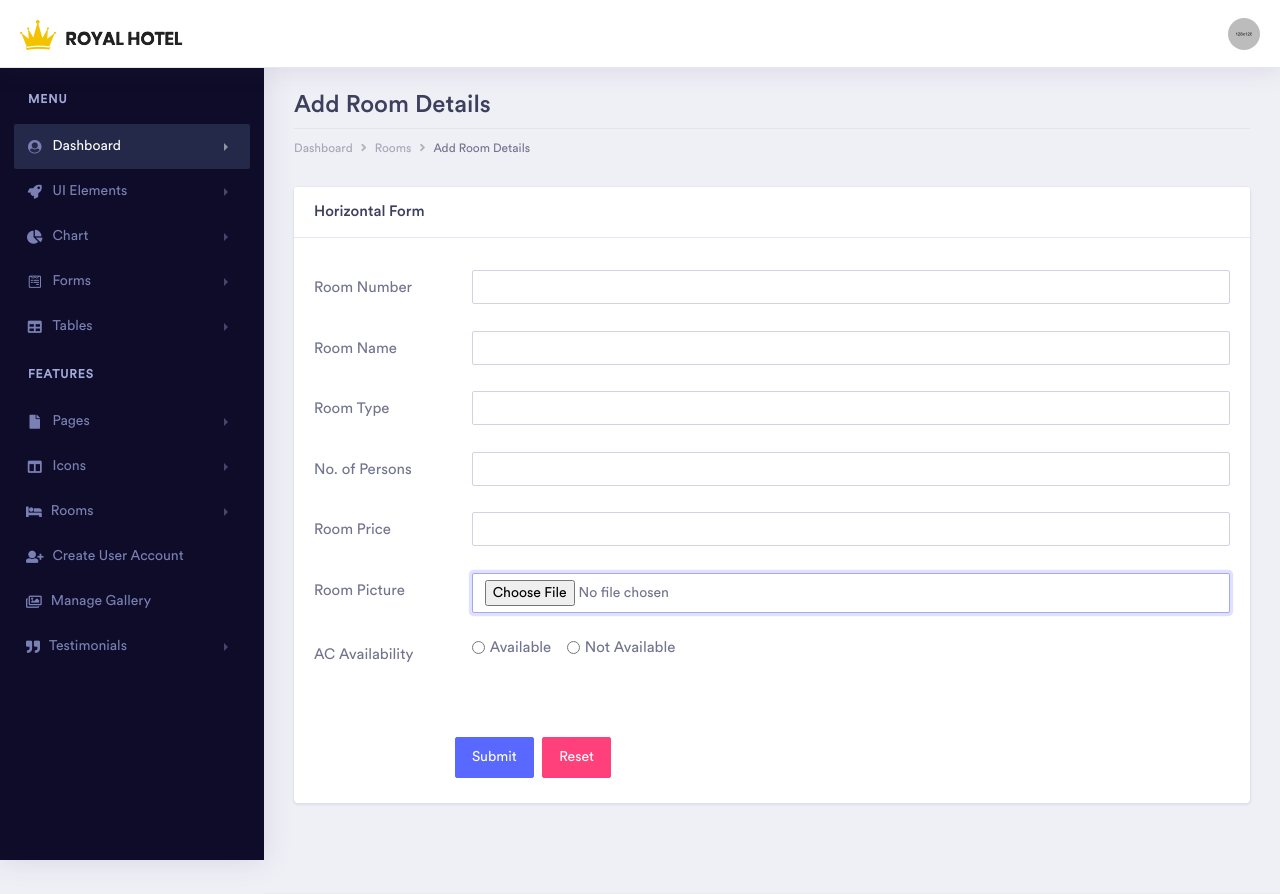
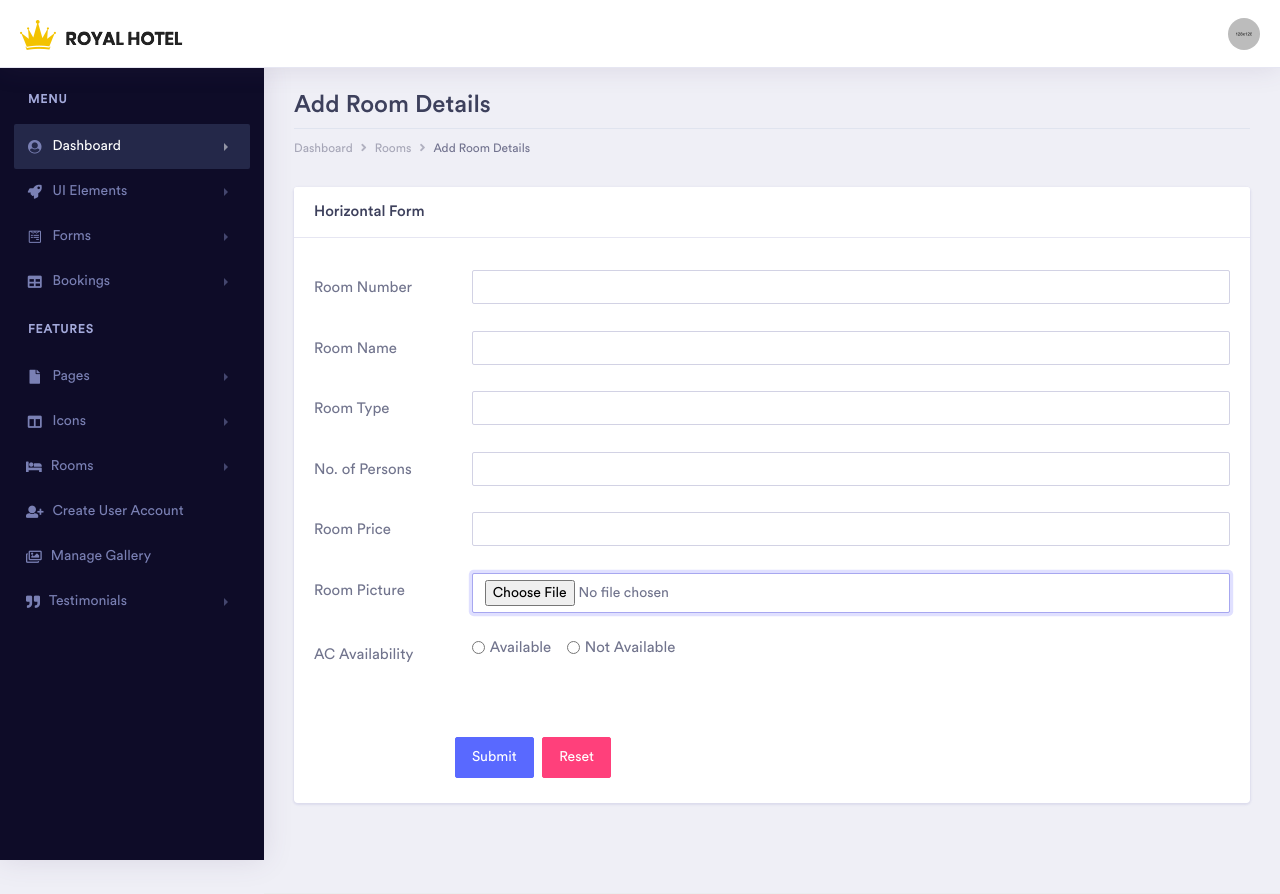
Before and after one commit to supuncharuk/hotel-reserve, a PHP site: page /admin/add-room-details.php in a window 1280 px wide. Shown: the top 894 px of the page. Run offline with PHP 8.4, Linux system fonts and the light colour scheme; data that the repository does not hold is empty; some libraries are stand-ins or nearby versions; some web fonts are replaced.

Commit message:
Update sidebar.php

```diff
--- a/admin/includes/sidebar.php
+++ b/admin/includes/sidebar.php
@@ -91,7 +91,7 @@
                         </div>
                     </li>
 
-                    <li class="nav-item">
+                    <!-- <li class="nav-item">
                         <a class="nav-link" href="#" data-toggle="collapse" aria-expanded="false" data-target="#submenu-3" aria-controls="submenu-3"><i class="fas fa-fw fa-chart-pie"></i>Chart</a>
                         <div id="submenu-3" class="collapse submenu" style="">
                             <ul class="nav flex-column">
@@ -115,7 +115,7 @@
                                 </li>
                             </ul>
                         </div>
-                    </li>
+                    </li> -->
 
                     <li class="nav-item ">
                         <a class="nav-link" href="#" data-toggle="collapse" aria-expanded="false" data-target="#submenu-4" aria-controls="submenu-4"><i class="fab fa-fw fa-wpforms"></i>Forms</a>
@@ -140,7 +140,7 @@
                         </div>
                     </li>
 
-                    <li class="nav-item">
+                    <!-- <li class="nav-item">
                         <a class="nav-link" href="#" data-toggle="collapse" aria-expanded="false" data-target="#submenu-5" aria-controls="submenu-5"><i class="fas fa-fw fa-table"></i>Tables</a>
                         <div id="submenu-5" class="collapse submenu" style="">
                             <ul class="nav flex-column">
@@ -149,6 +149,26 @@
                                 </li>
                                 <li class="nav-item">
                                     <a class="nav-link" href="pages/data-tables.html">Data Tables</a>
+                                </li>
+                            </ul>
+                        </div>
+                    </li> -->
+
+                    <li class="nav-item">
+                        <a class="nav-link" href="#" data-toggle="collapse" aria-expanded="false" data-target="#submenu-5" aria-controls="submenu-5"><i class="fas fa-fw fa-table"></i>Bookings</a>
+                        <div id="submenu-5" class="collapse submenu" style="">
+                            <ul class="nav flex-column">
+                                <li class="nav-item">
+                                    <a class="nav-link" href="pages/general-table.html">New Booking</a>
+                                </li>
+                                <li class="nav-item">
+                                    <a class="nav-link" href="pages/general-table.html">All Bookings</a>
+                                </li>
+                                <li class="nav-item">
+                                    <a class="nav-link" href="pages/general-table.html">Complete Bookings</a>
+                                </li>
+                                <li class="nav-item">
+                                    <a class="nav-link" href="pages/general-table.html">Pending Bookings</a>
                                 </li>
                             </ul>
                         </div>
```
